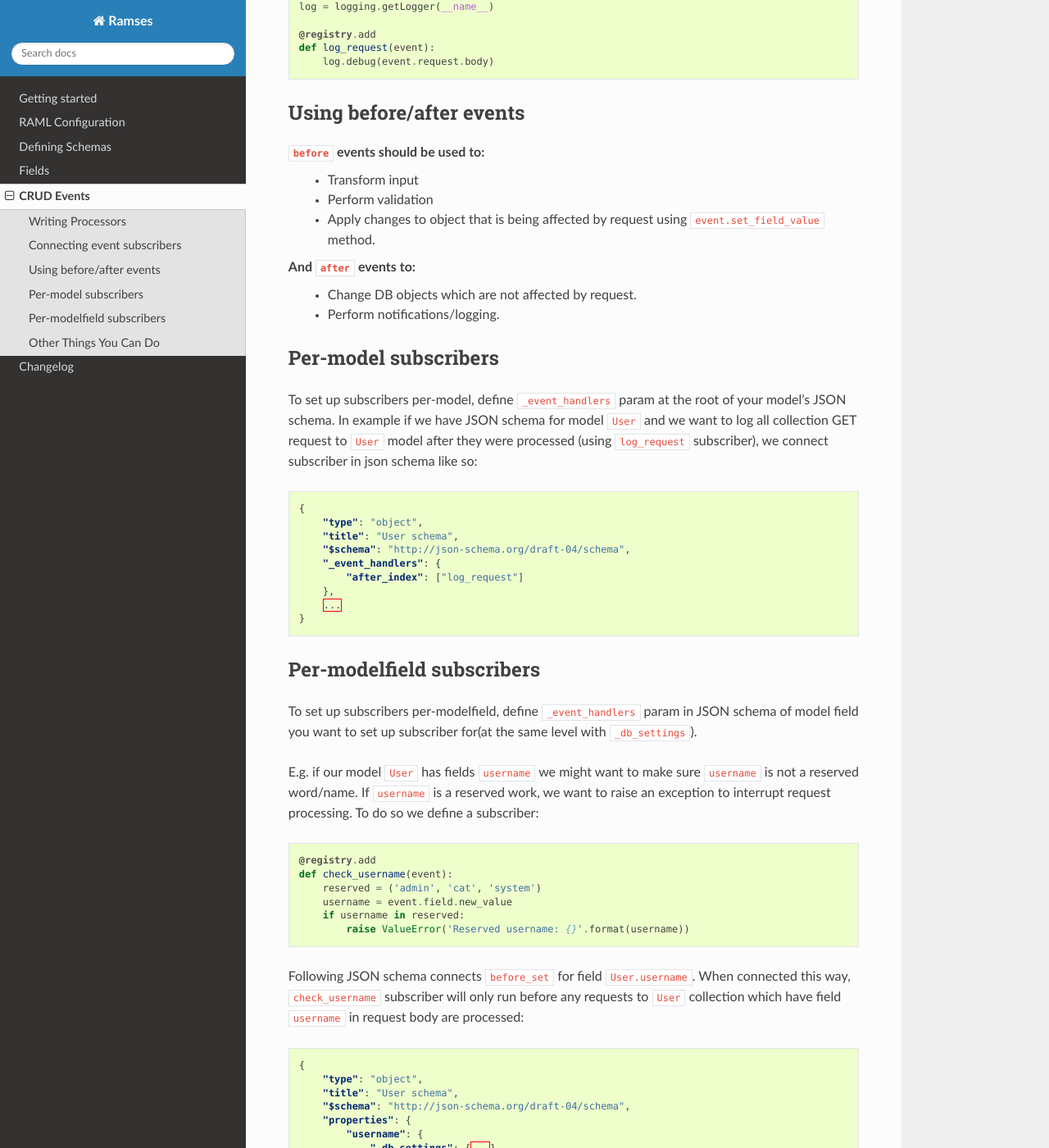
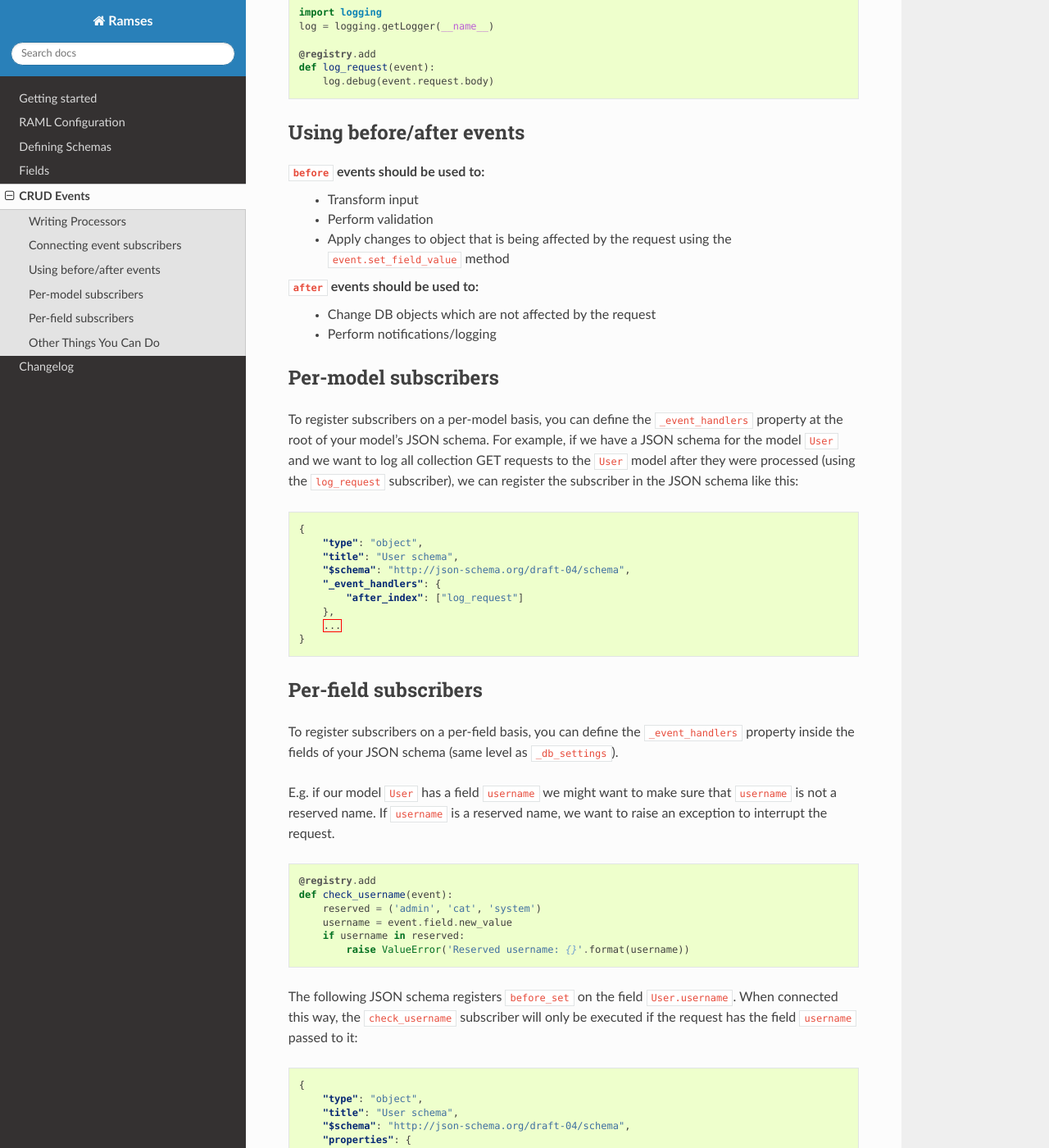
Before and after one commit to ramses-tech/ramses, a Sphinx documentation site: the page built from docs/source/crud_events.rst, in a window 1280 px wide and 1400 px high, scrolled down 1700 px. Shown: the whole window at 82% size. Built offline with Sphinx 7.4.7 and the Read the Docs theme 2.0.0, drawn with Linux system fonts in a browser that asks for light colours; some of the changed text lies outside the part shown.

Commit message:
Update crud_events.rst

```diff
--- a/docs/source/crud_events.rst
+++ b/docs/source/crud_events.rst
@@ -1,13 +1,12 @@
 CRUD Events
 ===========
 
-Ramses supports Nefertari CRUD events. Following documentation describes how to define and connect them.
+Ramses supports Nefertari CRUD events. The following documentation describes how to define and connect them.
 
 Writing Processors
 ------------------
 
-You can write custom functions inside your ``__init__.py`` file, then add the ``@registry.add`` decorator before the functions that you'd like to turn into CRUD event subscriber.
-CRUD event subscribers must have the same API as Nefertari CRUD event subscribers. Check Nefertari CRUD Events doc on more details on events API.
+You can write custom functions inside your ``__init__.py`` file, then add the ``@registry.add`` decorator before the functions that you'd like to turn into CRUD event subscribers. Ramses CRUD event subscribers has the same API as Nefertari CRUD event subscribers. Check Nefertari CRUD Events doc for more details on events API.
 
 E.g.
 
@@ -23,10 +22,9 @@
 Connecting event subscribers
 ----------------------------
 
-When you defined event subscribers in your ``__init__.py`` as described above, you can connect them per-model or per-modelfield.
+When you define event subscribers in your ``__init__.py`` as described above, you can apply them on either a per-model or a per-field basis.
 
-In general subscribers are set up using ``_event_handlers`` param. Value of this param is an object, keys of which are so called "event tags" and values are list of subscriber names.
-Event tags are constructed of two parts: ``<type>_<action>`` where:
+Subscribers are defined using the ``_event_handlers`` property. This property is an object, keys of which are called "event tags" and values are lists of subscriber names. Event tags are constructed of two parts: ``<type>_<action>`` whereby:
 
 **type**
     Is either ``before`` or ``after``, depending on when subscriber should run - before view method call or after respectively.
@@ -46,23 +44,23 @@
     * **item_options** - Item OPTIONS
 
 And one special action:
-    * **set** - includes actions ``create``, ``update``, ``replace``, ``update_many``
+    * **set** - triggers on either of the following actions: ``create``, ``update``, ``replace`` and ``update_many``
 
-
-E.g. following connects ``lower_strip_processor`` subscriber to ``before_set`` event and the subscriber will run before any of following requests are processed:
+E.g. The following example connects the ``lowercase`` subscriber to the ``before_set`` event and the subscriber will run before any of the following requests are processed:
     * Collection POST
     * Item PATCH
     * Item PUT
-    * Collection PATCH/PUT
+    * Collection PATCH
+    * Collection PUT
 
 .. code-block:: json
 
     "_event_handlers": {
-        "before_set": ["lower_strip_processor"]
+        "before_set": ["lowercase"]
     }
 
 
-We will use following subscriber to demo how to connect subscribers to events. This subscriber logs request.body.
+We will use the following subscriber to demonstrate how to connect subscribers to events. This subscriber logs request.body.
 
 .. code-block:: python
 
@@ -80,18 +78,17 @@
 ``before`` events should be used to:
     * Transform input
     * Perform validation
-    * Apply changes to object that is being affected by request using ``event.set_field_value`` method.
+    * Apply changes to object that is being affected by the request using the ``event.set_field_value`` method
 
-And ``after`` events to:
-    * Change DB objects which are not affected by request.
-    * Perform notifications/logging.
+``after`` events should be used to:
+    * Change DB objects which are not affected by the request
+    * Perform notifications/logging
 
 
 Per-model subscribers
 ---------------------
 
-To set up subscribers per-model, define ``_event_handlers`` param at the root of your model's JSON schema. In example if we have JSON schema for model ``User`` and we want to log all collection GET request to ``User`` model after they were processed (using ``log_request`` subscriber), we connect subscriber in json schema like so:
-
+To register subscribers on a per-model basis, you can define the ``_event_handlers`` property at the root of your model's JSON schema. For example, if we have a JSON schema for the model ``User`` and we want to log all collection GET requests to the ``User`` model after they were processed (using the ``log_request`` subscriber), we can register the subscriber in the JSON schema like this:
 
 .. code-block:: json
 
@@ -105,12 +102,13 @@
         ...
     }
 
-Per-modelfield subscribers
---------------------------
 
-To set up subscribers per-modelfield, define ``_event_handlers`` param in JSON schema of model field you want to set up subscriber for(at the same level with ``_db_settings``).
+Per-field subscribers
+---------------------
 
-E.g. if our model ``User`` has fields ``username`` we might want to make sure ``username`` is not a reserved word/name. If ``username`` is a reserved work, we want to raise an exception to interrupt request processing. To do so we define a subscriber:
+To register subscribers on a per-field basis, you can define the ``_event_handlers`` property inside the fields of your JSON schema (same level as ``_db_settings``).
+
+E.g. if our model ``User`` has a field ``username`` we might want to make sure that ``username`` is not a reserved name. If ``username`` is a reserved name, we want to raise an exception to interrupt the request.
 
 .. code-block:: python
 
@@ -122,7 +120,7 @@
             raise ValueError('Reserved username: {}'.format(username))
 
 
-Following JSON schema connects ``before_set`` for field ``User.username``. When connected this way, ``check_username`` subscriber will only run before any requests to ``User`` collection which have field ``username`` in request body are processed:
+The following JSON schema registers ``before_set`` on the field ``User.username``. When connected this way, the ``check_username`` subscriber will only be executed if the request has the field ``username`` passed to it:
 
 .. code-block:: json
 
@@ -142,11 +140,10 @@
     }
 
 
-
 Other Things You Can Do
 -----------------------
 
-You can update another field's value, for example, increment a counter. E.g. in subscriber connected to item enpoint:
+You can update another field's value, for example, increment a counter:
 
 .. code-block:: python
 
@@ -157,7 +154,7 @@
         event.set_field_value(incremented, 'counter')
 
 
-You can transform the value of a field, for example, encrypt a password before saving it. E.g. in subscriber that is connected per-field to ``password`` field:
+You can transform the value of a field, for example, encrypt a password before saving it:
 
 .. code-block:: python
 
@@ -172,7 +169,7 @@
             event.set_field_value(encrypted)
 
 
-You can update other collections (or filtered collections), for example, mark sub-tasks as completed whenever a task is completed. E.g. in per-field subscriber connected to item endpoint:
+You can update other collections (or filtered collections), for example, mark sub-tasks as completed whenever a task is completed:
 
 .. code-block:: python
 
@@ -189,7 +186,7 @@
             subtask_model._update_many(subtasks, {'completed': True})
 
 
-You can perform more complex queries using ElasticSearch. E.g. in per-field subscriber connected to item endpoint:
+You can perform more complex queries using ElasticSearch:
 
 .. code-block:: python
 
```
